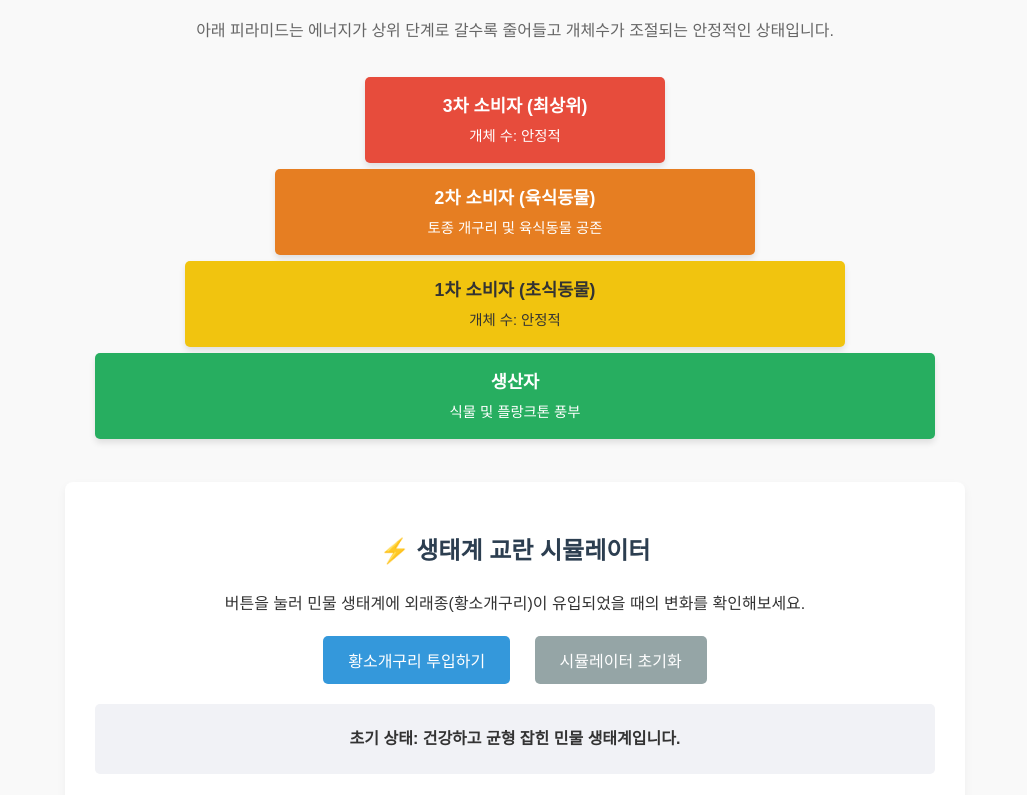
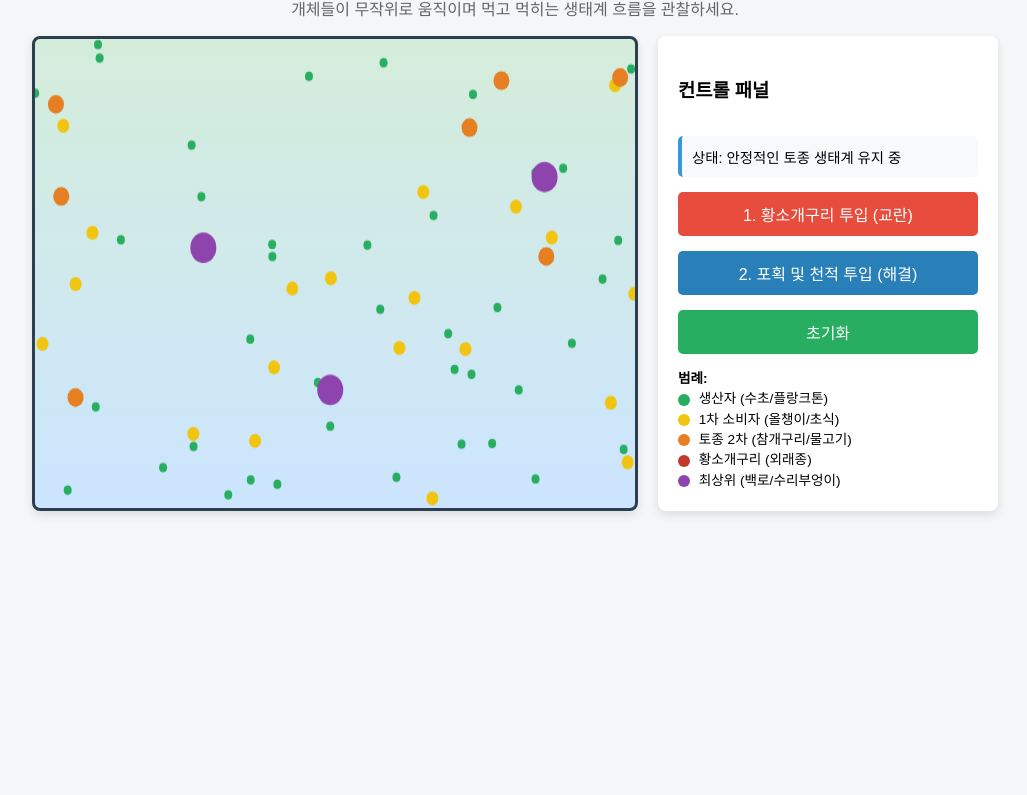
Before and after one commit to chansiu11/chansiu11.github.io, a plain HTML site: page index.html in a window 1280 px wide. Shown: the part 96-891 px from the top of the page, without its empty margins (125-1152 px from the left). After the commit the page ends 800 px from the top, so only its background shows below. Drawn offline with Linux system fonts and the light colour scheme.

Commit message:
Update index.html

```diff
--- a/index.html
+++ b/index.html
@@ -3,202 +3,278 @@
 <head>
     <meta charset="UTF-8">
     <meta name="viewport" content="width=device-width, initial-scale=1.0">
-    <title>생태계 피라미드와 황소개구리 시뮬레이터</title>
+    <title>한국 민물 생태계 & 황소개구리 실시간 시뮬레이터</title>
     <style>
         body {
             font-family: 'Malgun Gothic', sans-serif;
-            line-height: 1.6;
-            color: #333;
-            max-width: 900px;
-            margin: 0 auto;
+            background-color: #f4f6f7;
+            margin: 0;
             padding: 20px;
-            background-color: #f9f9f9;
-        }
-        h1, h2 {
-            text-align: center;
-            color: #2c3e50;
-        }
-
-        /* 생태계 피라미드 시각화 스타일 */
-        .pyramid-container {
             display: flex;
             flex-direction: column;
             align-items: center;
-            margin: 30px 0;
         }
-        .pyramid-level {
-            text-align: center;
-            color: white;
-            font-weight: bold;
-            padding: 15px;
-            margin: 3px 0;
-            border-radius: 5px;
-            box-shadow: 0 4px 6px rgba(0,0,0,0.1);
-            transition: all 0.5s ease;
+        h1 { color: #2c3e50; margin-bottom: 5px; }
+        p { color: #666; margin-top: 0; }
+
+        .main-container {
+            display: flex;
+            gap: 20px;
+            flex-wrap: wrap;
+            justify-content: center;
         }
 
-        /* 피라미드 단계별 크기 및 색상 */
-        .level-4 { width: 30%; background-color: #e74c3c; }
-        .level-3 { width: 50%; background-color: #e67e22; }
-        .level-2 { width: 70%; background-color: #f1c40f; color: #333; }
-        .level-1 { width: 90%; background-color: #27ae60; }
-
-        .level-title {
-            font-size: 1.1em;
-            margin-bottom: 5px;
-        }
-        .level-desc {
-            font-size: 0.9em;
-            font-weight: normal;
+        /* 맵 스타일 */
+        #simCanvas {
+            background: linear-gradient(to bottom, #d4edda, #cce5ff);
+            border: 3px solid #2c3e50;
+            border-radius: 8px;
+            box-shadow: 0 4px 10px rgba(0,0,0,0.1);
         }
 
-        /* 시뮬레이터 섹션 스타일 */
-        .simulator-section {
+        /* 제어 패널 스타일 */
+        .control-panel {
             background: white;
-            padding: 30px;
+            padding: 20px;
             border-radius: 8px;
-            box-shadow: 0 4px 10px rgba(0,0,0,0.05);
-            margin: 40px 0;
-            text-align: center;
+            box-shadow: 0 4px 10px rgba(0,0,0,0.1);
+            width: 300px;
+            display: flex;
+            flex-direction: column;
+            gap: 15px;
         }
-        .btn-group {
-            margin: 20px 0;
+        .status-box {
+            background: #f8f9fa;
+            padding: 10px;
+            border-radius: 5px;
+            border-left: 4px solid #3498db;
+            font-size: 0.9em;
         }
         button {
-            background-color: #3498db;
+            background-color: #27ae60;
             color: white;
             border: none;
-            padding: 12px 25px;
+            padding: 10px;
             font-size: 1em;
             border-radius: 5px;
             cursor: pointer;
-            margin: 0 10px;
             transition: background 0.3s;
         }
-        button:hover {
-            background-color: #2980b9;
+        button:hover { background-color: #219653; }
+        button.danger { background-color: #e74c3c; }
+        button.danger:hover { background-color: #c0392b; }
+        button.solution { background-color: #2980b9; }
+        button.solution:hover { background-color: #1f618d; }
+
+        .legend {
+            font-size: 0.85em;
+            line-height: 1.5;
         }
-        button.reset {
-            background-color: #95a5a6;
-        }
-        button.reset:hover {
-            background-color: #7f8c8d;
-        }
-        .sim-log {
-            background-color: #f1f2f6;
-            padding: 15px;
-            border-radius: 5px;
-            margin-top: 20px;
-            font-weight: bold;
-            min-height: 40px;
-            display: flex;
-            align-items: center;
-            justify-content: center;
-        }
-
-        /* 황소개구리 영향 섹션 스타일 */
-        .impact-section {
-            background: white;
-            padding: 30px;
-            border-radius: 8px;
-            box-shadow: 0 4px 10px rgba(0,0,0,0.05);
-        }
-        .impact-box {
-            background-color: #fadbd8;
-            border-left: 5px solid #e74c3c;
-            padding: 15px;
-            margin: 15px 0;
-            text-align: left;
+        .legend span {
+            display: inline-block;
+            width: 12px;
+            height: 12px;
+            border-radius: 50%;
+            margin-right: 5px;
+            vertical-align: middle;
         }
     </style>
 </head>
 <body>
 
-    <h1>🌿 생태계 피라미드 구조</h1>
-    <p style="text-align: center; color: #666;">아래 피라미드는 에너지가 상위 단계로 갈수록 줄어들고 개체수가 조절되는 안정적인 상태입니다.</p>
+    <h1>🐸 한국 민물 생태계 실시간 시뮬레이터</h1>
+    <p>개체들이 무작위로 움직이며 먹고 먹히는 생태계 흐름을 관찰하세요.</p>
 
-    <!-- 생태계 피라미드 시각화 -->
-    <div class="pyramid-container" id="pyramid">
-        <div class="pyramid-level level-4" id="lvl4">
-            <div class="level-title">3차 소비자 (최상위)</div>
-            <div class="level-desc" id="desc4">개체 수: 안정적</div>
-        </div>
-        <div class="pyramid-level level-3" id="lvl3">
-            <div class="level-title">2차 소비자 (육식동물)</div>
-            <div class="level-desc" id="desc3">토종 개구리 및 육식동물 공존</div>
-        </div>
-        <div class="pyramid-level level-2" id="lvl2">
-            <div class="level-title">1차 소비자 (초식동물)</div>
-            <div class="level-desc" id="desc2">개체 수: 안정적</div>
-        </div>
-        <div class="pyramid-level level-1" id="lvl1">
-            <div class="level-title">생산자</div>
-            <div class="level-desc" id="desc1">식물 및 플랑크톤 풍부</div>
-        </div>
-    </div>
+    <div class="main-container">
+        <!-- 캔버스 맵 -->
+        <canvas id="simCanvas" width="600" height="400"></canvas>
 
-    <!-- 시뮬레이터 제어 영역 -->
-    <div class="simulator-section">
-        <h2>⚡ 생태계 교란 시뮬레이터</h2>
-        <p>버튼을 눌러 민물 생태계에 외래종(황소개구리)이 유입되었을 때의 변화를 확인해보세요.</p>
-        <div class="btn-group">
-            <button onclick="introduceBullfrog()">황소개구리 투입하기</button>
-            <button class="reset" onclick="resetEcosystem()">시뮬레이터 초기화</button>
-        </div>
-        <div class="sim-log" id="simLog">초기 상태: 건강하고 균형 잡힌 민물 생태계입니다.</div>
-    </div>
+        <!-- 제어 패널 -->
+        <div class="control-panel">
+            <h3>컨트롤 패널</h3>
 
-    <!-- 황소개구리 영향 설명 섹션 -->
-    <div class="impact-section">
-        <h2>🐸 우리나라 민물 생태계에 황소개구리가 미치는 영향</h2>
-        <div class="impact-box">
-            <strong>1. 천적 부재로 인한 폭발적 증가</strong>
-            <p>국내 생태계에 마땅한 상위 천적이 없어 황소개구리 개체 수가 급증합니다.</p>
-        </div>
-        <div class="impact-box">
-            <strong>2. 토종 생물 포식 및 먹이사슬 파괴</strong>
-            <p>토종 양서류와 물고기를 무차별적으로 잡아먹어 2차/3차 소비자의 균형이 무너집니다.</p>
-        </div>
-        <div class="impact-box">
-            <strong>3. 생태계 다양성 붕괴</strong>
-            <p>먹이사슬의 연결고리가 끊어지며 전체적인 생태계 피라미드가 심각하게 훼손됩니다.</p>
+            <div class="status-box" id="statusText">
+                상태: 안정적인 토종 생태계 유지 중
+            </div>
+
+            <button class="danger" onclick="injectBullfrog()">1. 황소개구리 투입 (교란)</button>
+            <button class="solution" onclick="applySolution()">2. 포획 및 천적 투입 (해결)</button>
+            <button onclick="resetSim()">초기화</button>
+
+            <div class="legend">
+                <strong>범례:</strong><br>
+                <span style="background: #27ae60;"></span> 생산자 (수초/플랑크톤)<br>
+                <span style="background: #f1c40f;"></span> 1차 소비자 (올챙이/초식)<br>
+                <span style="background: #e67e22;"></span> 토종 2차 (참개구리/물고기)<br>
+                <span style="background: #c0392b;"></span> 황소개구리 (외래종)<br>
+                <span style="background: #8e44ad;"></span> 최상위 (백로/수리부엉이)
+            </div>
         </div>
     </div>
 
     <script>
-        function introduceBullfrog() {
-            // 피라미드 형태 변형 (2차 소비자가 비정상적으로 커지고 다른 단계가 찌그러짐)
-            document.getElementById('lvl4').style.width = "20%";
-            document.getElementById('lvl3').style.width = "85%"; // 황소개구리 급증으로 팽창
-            document.getElementById('lvl3').style.backgroundColor = "#c0392b";
-            document.getElementById('desc3').innerText = "황소개구리 급증 (토종 양서류 멸종 위기)";
+        const canvas = document.getElementById('simCanvas');
+        const ctx = canvas.getContext('2d');
 
-            document.getElementById('lvl2').style.width = "40%";
-            document.getElementById('desc2').innerText = "먹이 부족으로 개체 수 급감";
+        let entities = [];
+        let stateMessage = "안정적인 토종 생태계 유지 중";
 
-            document.getElementById('lvl1').style.width = "60%";
-            document.getElementById('desc1').innerText = "초식동물 감소로 인한 식물 불균형";
+        // 개체 클래스 정의
+        class Entity {
+            constructor(type, x, y) {
+                this.type = type; // 'producer', 'primary', 'secondary', 'bullfrog', 'apex'
+                this.x = x;
+                this.y = y;
+                this.vx = (Math.random() - 0.5) * 2;
+                this.vy = (Math.random() - 0.5) * 2;
+                this.energy = 100;
 
-            document.getElementById('simLog').innerHTML = "⚠️ 경고: 황소개구리 유입으로 2차 소비자층이 왜곡되고 전체 먹이사슬이 붕괴되었습니다!";
-            document.getElementById('simLog').style.color = "#c0392b";
+                switch(type) {
+                    case 'producer': this.color = '#27ae60'; this.radius = 4; this.speed = 0.5; break;
+                    case 'primary': this.color = '#f1c40f'; this.radius = 6; this.speed = 1.2; break;
+                    case 'secondary': this.color = '#e67e22'; this.radius = 8; this.speed = 1.5; break;
+                    case 'bullfrog': this.color = '#c0392b'; this.radius = 11; this.speed = 1.8; break;
+                    case 'apex': this.color = '#8e44ad'; this.radius = 13; this.speed = 1.0; break;
+                }
+            }
+
+            update() {
+                this.x += this.vx;
+                this.y += this.vy;
+
+                // 벽 충돌 시 방향 전환
+                if (this.x < this.radius || this.x > canvas.width - this.radius) this.vx *= -1;
+                if (this.y < this.radius || this.y > canvas.height - this.radius) this.vy *= -1;
+
+                // 약간의 무작위 움직임 변화
+                if (Math.random() < 0.05) {
+                    this.vx += (Math.random() - 0.5) * 0.5;
+                    this.vy += (Math.random() - 0.5) * 0.5;
+                    // 속도 제한
+                    const currentSpeed = Math.sqrt(this.vx*this.vx + this.vy*this.vy);
+                    if (currentSpeed > this.speed * 1.5) {
+                        this.vx = (this.vx / currentSpeed) * this.speed;
+                        this.vy = (this.vy / currentSpeed) * this.speed;
+                    }
+                }
+            }
+
+            draw() {
+                ctx.beginPath();
+                ctx.arc(this.x, this.y, this.radius, 0, Math.PI * 2);
+                ctx.fillStyle = this.color;
+                ctx.fill();
+                ctx.closePath();
+            }
         }
 
-        function resetEcosystem() {
-            // 원래 상태로 복구
-            document.getElementById('lvl4').style.width = "30%";
-            document.getElementById('lvl3').style.width = "50%";
-            document.getElementById('lvl3').style.backgroundColor = "#e67e22";
-            document.getElementById('desc3').innerText = "토종 개구리 및 육식동물 공존";
+        // 초기 생태계 세팅
+        function initEntities() {
+            entities = [];
+            // 생산자 생성
+            for (let i = 0; i < 40; i++) {
+                entities.push(new Entity('producer', Math.random()*canvas.width, Math.random()*canvas.height));
+            }
+            // 1차 소비자 생성
+            for (let i = 0; i < 20; i++) {
+                entities.push(new Entity('primary', Math.random()*canvas.width, Math.random()*canvas.height));
+            }
+            // 2차 소비자 생성
+            for (let i = 0; i < 10; i++) {
+                entities.push(new Entity('secondary', Math.random()*canvas.width, Math.random()*canvas.height));
+            }
+            // 최상위 소비자 생성
+            for (let i = 0; i < 3; i++) {
+                entities.push(new Entity('apex', Math.random()*canvas.width, Math.random()*canvas.height));
+            }
+        }
 
-            document.getElementById('lvl2').style.width = "70%";
-            document.getElementById('desc2').innerText = "개체 수: 안정적";
+        function resetSim() {
+            initEntities();
+            stateMessage = "상태: 초기화됨 (안정적인 토종 생태계)";
+            document.getElementById('statusText').innerText = stateMessage;
+            document.getElementById('statusText').style.borderLeftColor = "#3498db";
+        }
 
-            document.getElementById('lvl1').style.width = "90%";
-            document.getElementById('desc1').innerText = "식물 및 플랑크톤 풍부";
+        // 황소개구리 투입
+        function injectBullfrog() {
+            // 황소개구리 8마리 투입
+            for (let i = 0; i < 8; i++) {
+                entities.push(new Entity('bullfrog', Math.random()*canvas.width, Math.random()*canvas.height));
+            }
+            stateMessage = "⚠️ 경고: 황소개구리 유입! 토종 양서류와 물고기를 무차별 포식하며 생태계가 파괴되는 중!";
+            document.getElementById('statusText').innerText = stateMessage;
+            document.getElementById('statusText').style.borderLeftColor = "#e74c3c";
+        }
 
-            document.getElementById('simLog').innerHTML = "✅ 초기화됨: 건강하고 균형 잡힌 민물 생태계로 돌아왔습니다.";
-            document.getElementById('simLog').style.color = "#333";
+        // 해결책 적용 (집단 포식 및 천적 개입)
+        function applySolution() {
+            // 황소개구리 대폭 제거
+            entities = entities.filter(e => e.type !== 'bullfrog' || Math.random() < 0.2);
+            // 토종 및 최상위 개체 보충
+            for (let i = 0; i < 5; i++) {
+                entities.push(new Entity('secondary', Math.random()*canvas.width, Math.random()*canvas.height));
+            }
+            stateMessage = "✅ 회복 중: 적극적인 퇴치 사업과 생태계 복원으로 토종 생물들이 다시 균형을 찾아가는 중!";
+            document.getElementById('statusText').innerText = stateMessage;
+            document.getElementById('statusText').style.borderLeftColor = "#27ae60";
         }
+
+        // 충돌 및 포식 메커니즘 처리
+        function handleInteractions() {
+            for (let i = 0; i < entities.length; i++) {
+                for (let j = i + 1; j < entities.length; j++) {
+                    let e1 = entities[i];
+                    let e2 = entities[j];
+
+                    let dx = e1.x - e2.x;
+                    let dy = e1.y - e2.y;
+                    let dist = Math.sqrt(dx*dx + dy*dy);
+
+                    if (dist < e1.radius + e2.radius) {
+                        // 포식 관계 판정
+                        // 황소개구리는 1차, 2차 소비자를 잡아먹음
+                        if (e1.type === 'bullfrog' && (e2.type === 'primary' || e2.type === 'secondary')) {
+                            entities.splice(j, 1); // e2 사망
+                            e1.radius = Math.min(e1.radius + 1, 16); // 먹어서 커짐
+                            break;
+                        } else if (e2.type === 'bullfrog' && (e1.type === 'primary' || e1.type === 'secondary')) {
+                            entities.splice(i, 1);
+                            e2.radius = Math.min(e2.radius + 1, 16);
+                            break;
+                        }
+
+                        // 최상위 소비자는 황소개구리나 2차 소비자를 먹음
+                        if (e1.type === 'apex' && (e2.type === 'secondary' || e2.type === 'bullfrog')) {
+                            entities.splice(j, 1);
+                            break;
+                        } else if (e2.type === 'apex' && (e1.type === 'secondary' || e1.type === 'bullfrog')) {
+                            entities.splice(i, 1);
+                            break;
+                        }
+                    }
+                }
+            }
+        }
+
+        // 메인 애니메이션 루프
+        function animate() {
+            ctx.clearRect(0, 0, canvas.width, canvas.height);
+
+            handleInteractions();
+
+            // 개체 업데이트 및 렌더링
+            entities.forEach(e => {
+                e.update();
+                e.draw();
+            });
+
+            requestAnimationFrame(animate);
+        }
+
+        // 실행
+        initEntities();
+        animate();
     </script>
 
 </body>
```
